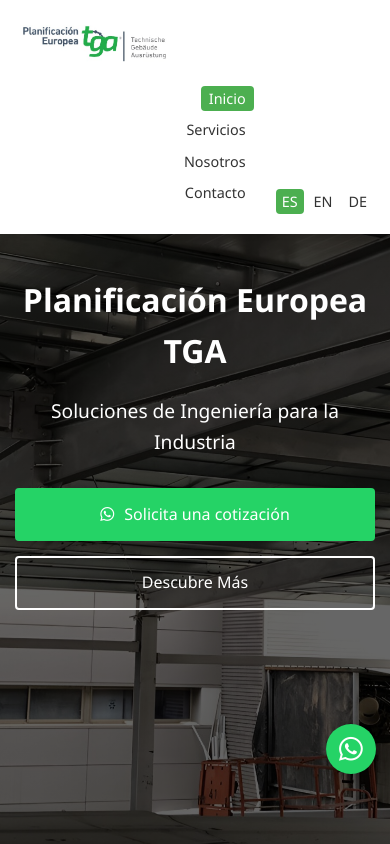
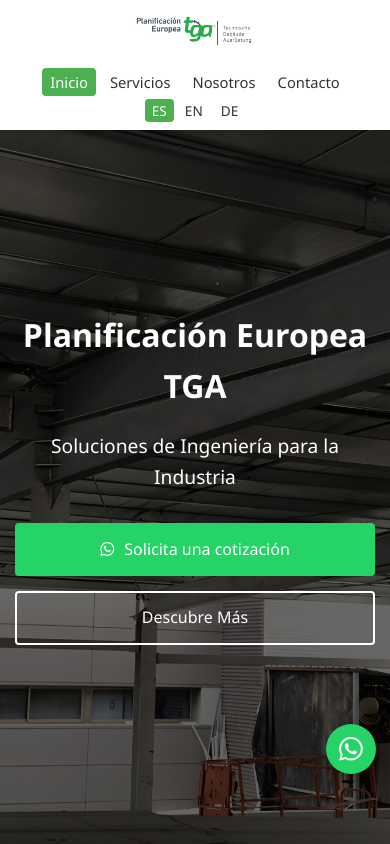
Before and after one commit to PlanificacionEuropeaTGA/TGAMEX, a plain HTML site: page index.html in a window 390 px wide. Shown: the top 844 px of the page. Drawn offline with Linux system fonts and the light colour scheme.

Commit message:
Add files via upload

```diff
--- a/css/extras.css
+++ b/css/extras.css
@@ -5,9 +5,9 @@
 .btn-wa { background-color: #25D366; }
 .btn-wa:hover { background-color: #1da851; }
 .btn-outline { background: transparent; border-color: #fff; color: #fff; }
-.btn-outline:hover { background: #fff; color: var(--dark-text); }
+@media (hover: hover) { .btn-outline:hover { background: #fff; color: var(--dark-text); } }
 .btn-outline-dark { background: transparent; border-color: var(--primary-color); color: var(--primary-color); }
-.btn-outline-dark:hover { background: var(--primary-color); color: #fff; }
+@media (hover: hover) { .btn-outline-dark:hover { background: var(--primary-color); color: #fff; } }
 
 /* Títulos h1 con el mismo aspecto que antes */
 .section-header .as-h2 { font-size: 2.5rem; color: var(--primary-color); margin-bottom: 15px; }
@@ -48,3 +48,18 @@
   .btn-row .btn { width: 100%; text-align: center; }
   .wa-float { width: 50px; height: 50px; font-size: 1.7rem; right: 14px; }
 }
+
+/* Encabezado compacto en celular y tablet (el menú ya no tapa el título) */
+@media (max-width: 768px) {
+  .navbar { flex-direction: column; flex-wrap: nowrap; align-items: center; padding: 8px 0; }
+  .logo img { height: 48px; margin-right: 0; }
+  .nav-container { flex-direction: column; align-items: center; justify-content: center; margin-top: 4px; flex: 0 0 auto; }
+  .nav-links { flex-direction: row; flex-wrap: wrap; justify-content: center; align-items: center; margin: 0; }
+  .nav-links li { margin: 2px 3px; }
+  .nav-links a { font-size: 0.92rem; padding: 4px 8px; }
+  .language-selector { margin: 2px 0 0; }
+  .language-selector button { padding: 2px 7px; font-size: 0.85rem; }
+  .hero { height: auto; min-height: 100vh; padding-top: 170px; padding-bottom: 60px; }
+  .page-header { padding: 140px 0 10px; }
+  section[id], .service-card[id] { scroll-margin-top: 140px; }
+}
```
